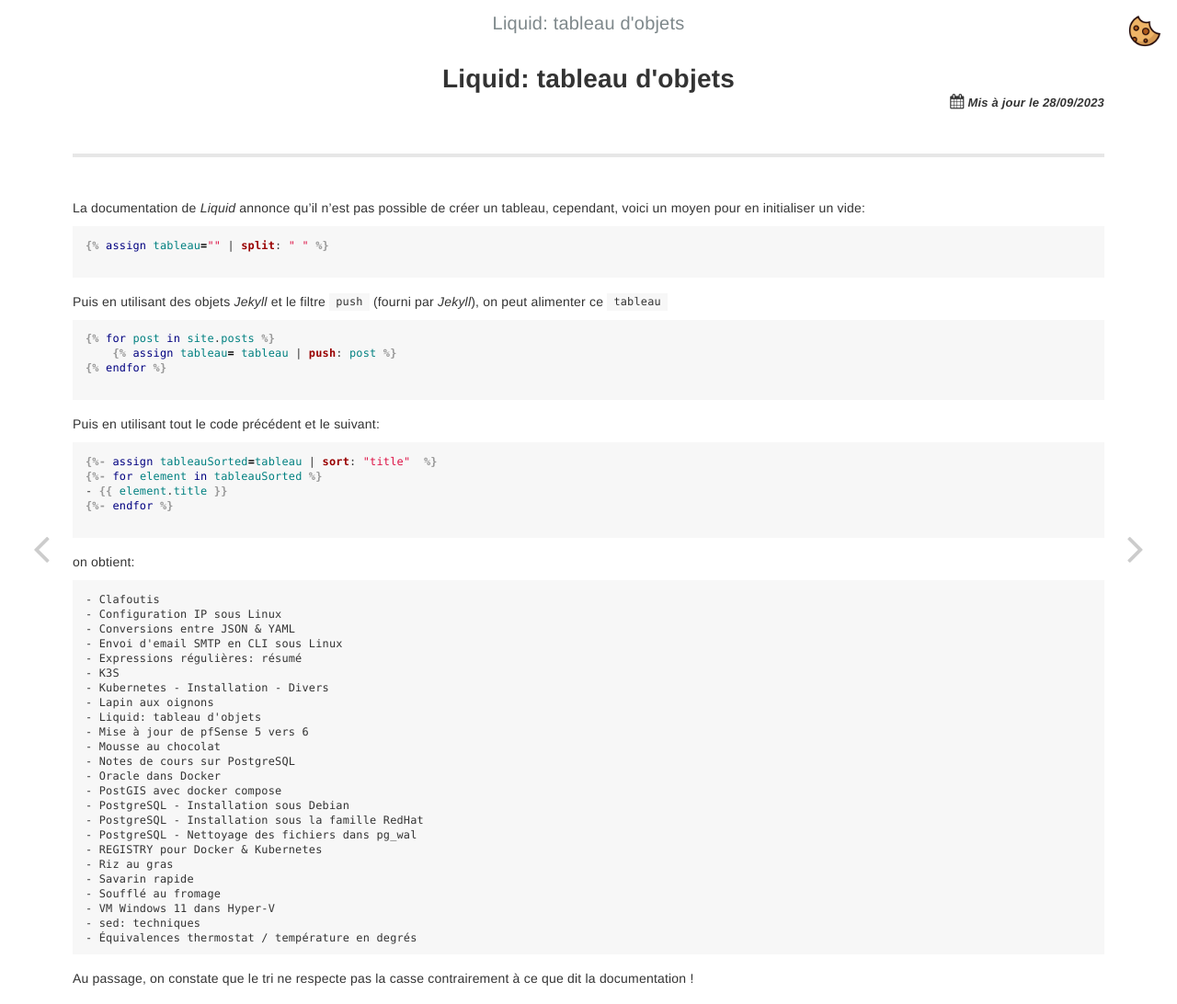
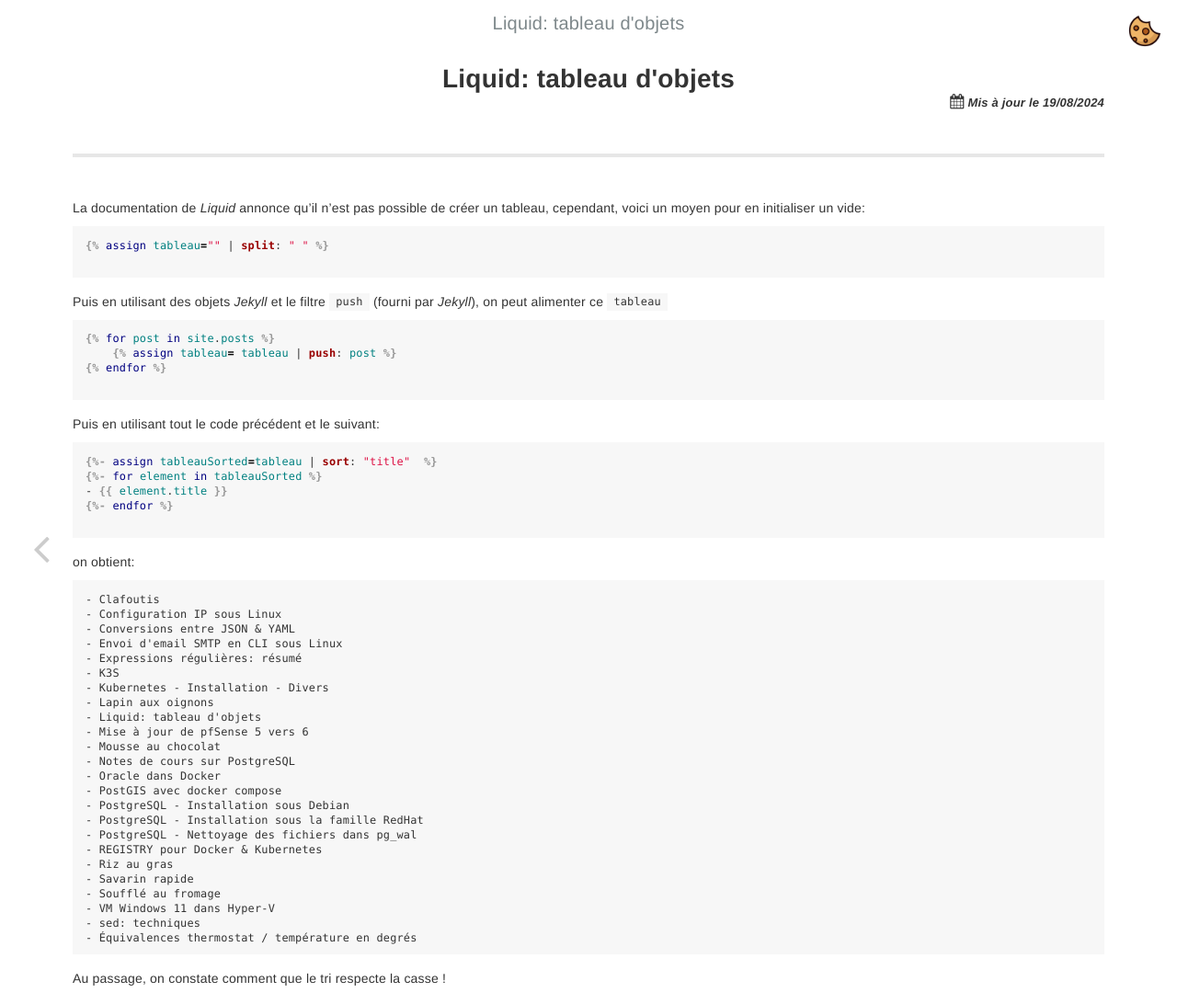
Before and after one commit to Grand-Dub/blog, a Jekyll site: the page built from _posts/jekyll-liquid/2023-09-24-array-objects-variable.md, in a window 1280 px wide. Shown: the whole page at 92% size. Built offline with Jekyll 4.4.1, drawn with Linux system fonts in a browser that asks for light colours.

Commit message:
correction

````diff
--- a/_posts/jekyll-liquid/2023-09-24-array-objects-variable.md
+++ b/_posts/jekyll-liquid/2023-09-24-array-objects-variable.md
@@ -1,8 +1,8 @@
 ---
 title: "Liquid: tableau d'objets"
-date: 2023-09-28
+date: 2024-08-19
 categories:
-  - Jekyll - Liquid
+  - Jekyll-Liquid
 layout: post
 description: Technique pour faire un tableau en Liquid dont les éléments son issus d'objets Jekyll
 ---
@@ -43,4 +43,4 @@ on obtient:
 - {{ element.title }}
 {%- endfor %}
 ```
-Au passage, on constate que le tri ne respecte pas la casse contrairement à ce que dit la documentation !
+Au passage, on constate comment que le tri respecte la casse !
````
